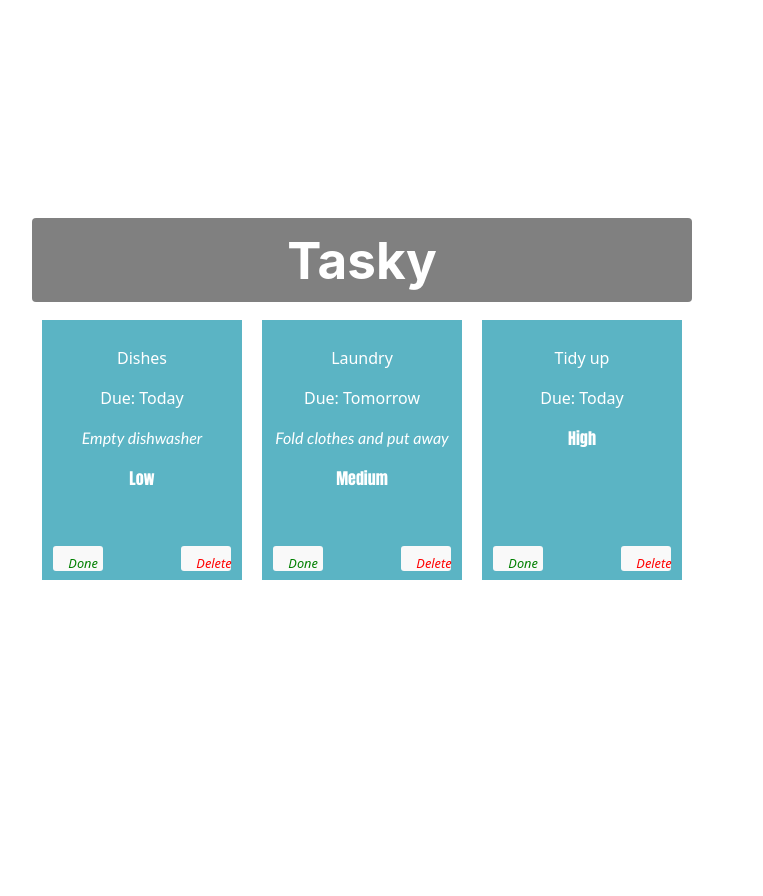
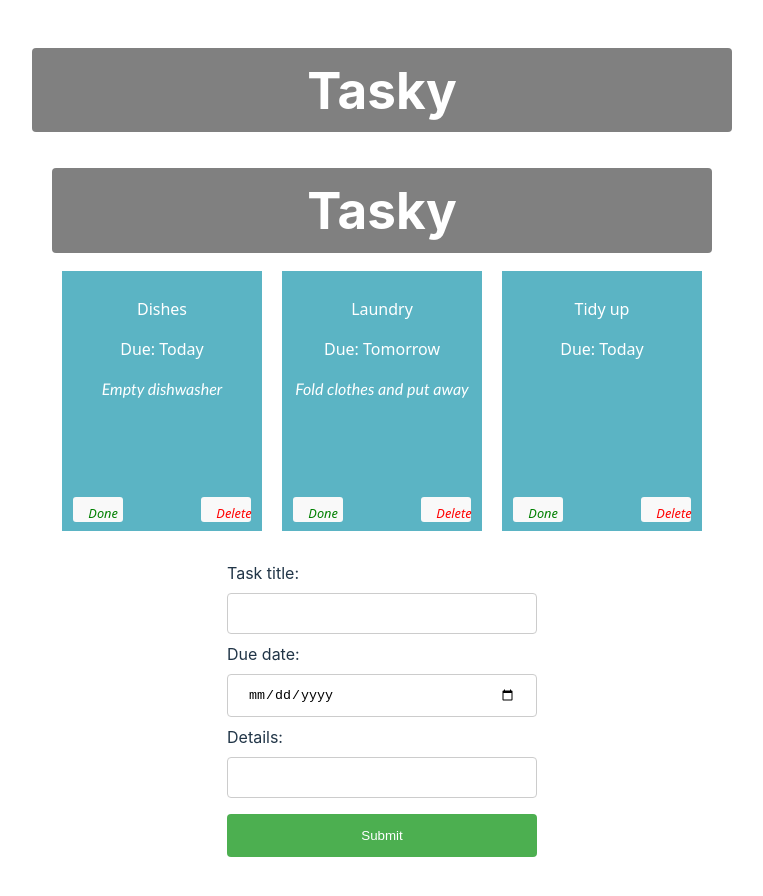
Before and after one commit to 66kittyli99/react-basics-labs, a React (Vite) app in the folder tasky/: page / in a window 1280 px wide. Shown: the top 896 px of the page, without its empty margins (8-771 px from the left). Before the commit the page ends 800 px from the top, so only its background shows below. Built offline with nearby package versions, Linux system fonts and the light colour scheme.

Commit message:
Add task: form added

```diff
--- a/tasky/src/App.css
+++ b/tasky/src/App.css
@@ -61,3 +61,36 @@
   right: 5px;
   color: red;
 }
+input[type=text], input[type=date] {
+  width: 100%;
+  padding: 12px 20px;
+  margin: 8px 0;
+  display: inline-block;
+  border: 1px solid #ccc;
+  border-radius: 4px;
+  box-sizing: border-box;
+}
+
+input[type=submit] {
+  width: 100%;
+  background-color: #4CAF50;
+  color: white;
+  padding: 14px 20px;
+  margin: 8px 0;
+  border: none;
+  border-radius: 4px;
+  cursor: pointer;
+}
+
+input[type=submit]:hover {
+  background-color: #45a049;
+}
+
+form {
+  text-align: left;
+  width: 50%;
+  margin: auto;
+}
+.container{
+  text-align: center;
+}
--- a/tasky/src/App.jsx
+++ b/tasky/src/App.jsx
@@ -1,4 +1,6 @@
+
 import React, { useState } from 'react';
+import AddTaskForm from './components/Form';
 import './App.css';
 import Task from './components/Task';
 
@@ -29,20 +31,25 @@
       <h1>Tasky</h1>
 
 
+
+
+
+
+    <div className="container">
+      <h1>Tasky</h1>
       {taskState.tasks.map((task, index) => (
         <Task
           title={task.title}
           description={task.description}
           deadline={task.deadline}
           key={task.id}
-      priority={task.priority}
           done={task.done}
           markDone={() => doneHandler(index)}
           deleteTask = {() => deleteHandler(index)}
-
         />
-
       ))}
+      <AddTaskForm />
+    </div>
 
 
     </div>
--- /dev/null
+++ b/tasky/src/components/Form.jsx
@@ -0,0 +1,28 @@
+import React from "react";
+
+const AddTaskForm = (props) => {
+
+  return (
+    <div>
+      <form>
+        <label>
+            Task title:
+            <input type="text" name="title" required />
+        </label>
+        <br />
+        <label>
+            Due date:
+            <input type="date" name="deadline" required />
+        </label>
+        <br />
+        <label>
+            Details:
+            <input type="text" name="description" />
+        </label>
+        <input type="submit" value="Submit" />
+        </form>
+    </div>
+  )
+};
+
+export default AddTaskForm;
```
Lines whose indentation alone changed are shown as unchanged.
